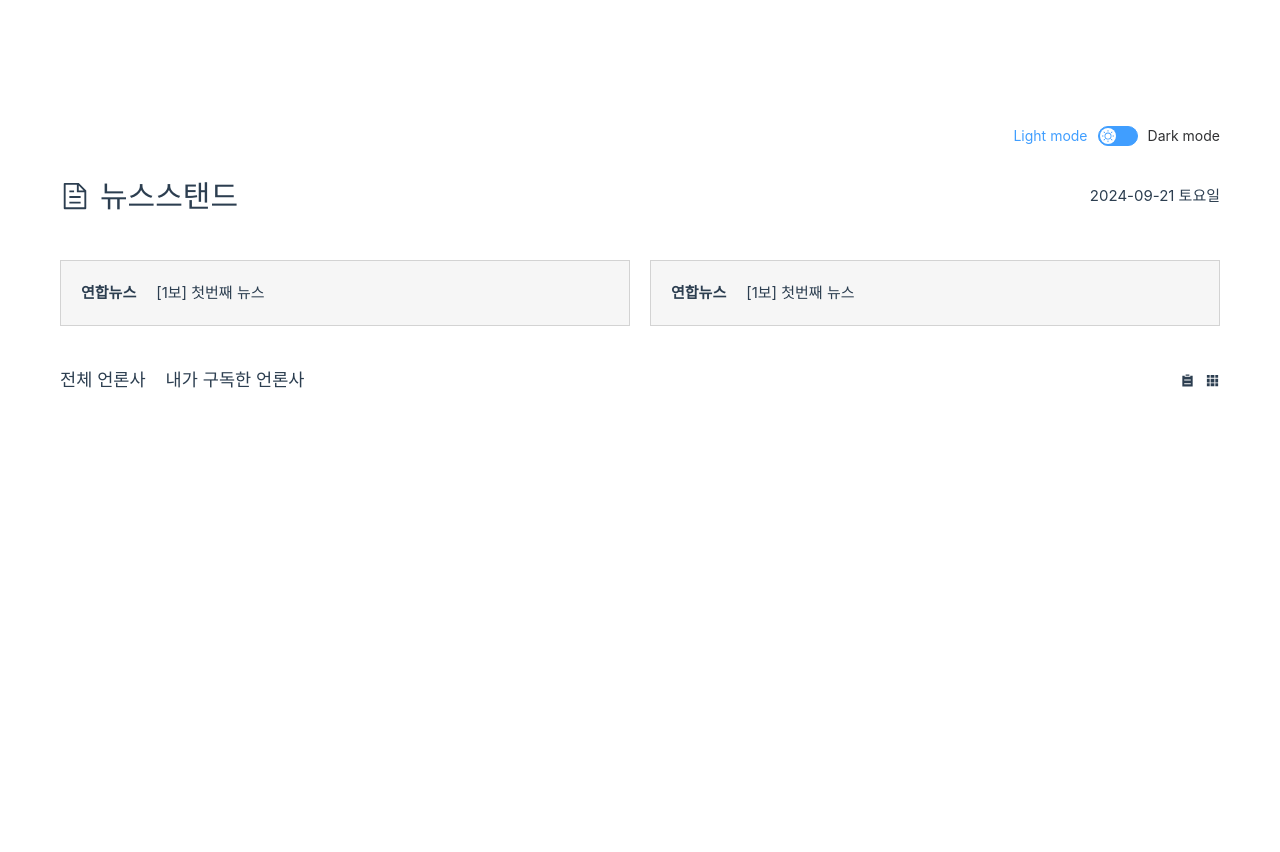
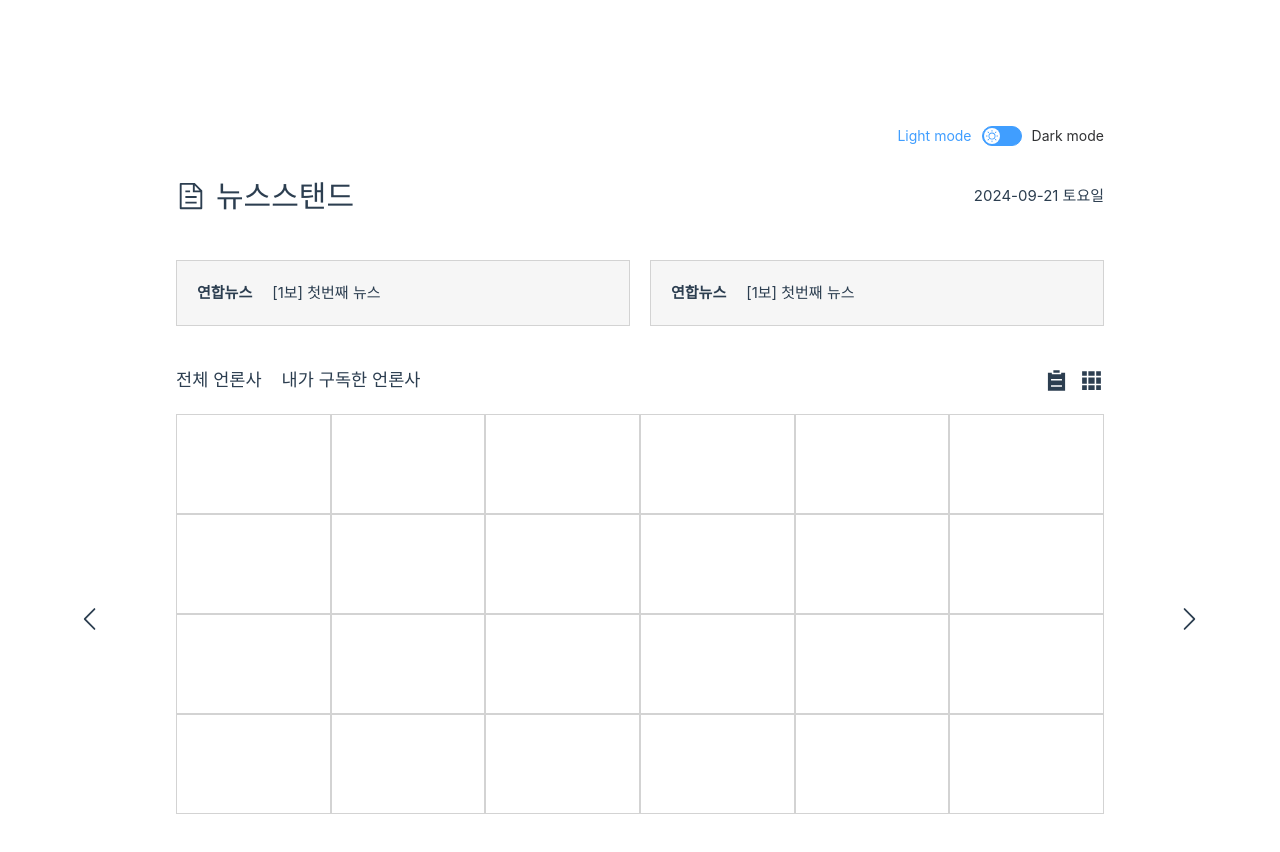
Before and after one commit to meanz1/news-stand, a Vue app: page / in a window 1280 px wide. Shown: the top 852 px of the page. Before the commit the page ends 800 px from the top, so only its background shows below. Built offline with nearby package versions, Linux system fonts and the light colour scheme.

Commit message:
feat: 그리드뷰 생성

```diff
--- a/src/App.vue
+++ b/src/App.vue
@@ -1,9 +1,16 @@
 <template>
-  <MainView />
+  <div class="main-container">
+    <MainView />
+  </div>
 </template>
 
 <script setup>
 import MainView from './views/MainView.vue'
 </script>
 
-<style scoped></style>
+<style scoped>
+.main-container {
+  width: 80%;
+  margin: 0 auto;
+}
+</style>
--- a/src/components/MainContent.vue
+++ b/src/components/MainContent.vue
@@ -6,11 +6,15 @@
         <h3>내가 구독한 언론사</h3>
       </div>
       <div class="content-icon">
-        <el-icon><List /></el-icon>
-        <el-icon><Grid /></el-icon>
+        <el-icon style="font-size: 25px"><List /></el-icon>
+        <el-icon style="font-size: 25px"><Grid /></el-icon>
       </div>
     </div>
-    <div class="content-src"></div>
+    <div class="content-src">
+      <el-icon class="left-arrow-icon"><ArrowLeft /></el-icon>
+      <div v-for="n in 24" :key="n" class="content-item"></div>
+      <el-icon class="right-arrow-icon"><ArrowRight /></el-icon>
+    </div>
   </div>
 </template>
 
@@ -44,4 +48,31 @@
 .el-icon {
   cursor: pointer;
 }
+
+.content-src {
+  display: grid;
+  grid-template-columns: repeat(6, 1fr);
+  grid-template-rows: repeat(4, 1fr);
+  padding-top: 20px;
+  position: relative;
+}
+
+.content-item {
+  border: 1px solid rgb(211, 211, 211);
+  height: 100px;
+}
+
+.left-arrow-icon {
+  position: absolute;
+  left: -100px;
+  top: 50%;
+  font-size: 30px;
+}
+
+.right-arrow-icon {
+  position: absolute;
+  right: -100px;
+  top: 50%;
+  font-size: 30px;
+}
 </style>
```
